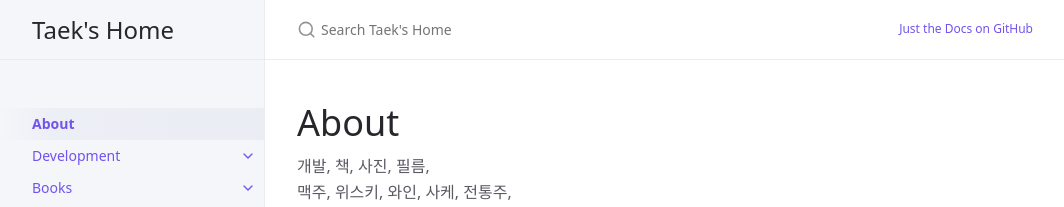
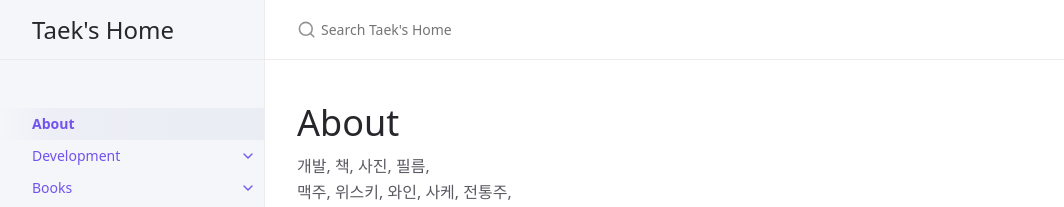
Before and after one commit to SEONGTAEK01/SEONGTAEK01.github.io, a Jekyll site: the page built from index.md, in a window 1280 px wide. Shown: the top 207 px of the page, without its empty margins (107-1171 px from the left). Built offline with Jekyll 4.4.1, drawn with Linux system fonts in a browser that asks for light colours; part of the change alters nothing that is shown.

```diff
--- a/_config.yml
+++ b/_config.yml
@@ -52,12 +52,12 @@ search:
 heading_anchors: true
 
 # Aux links for the upper right navigation
-aux_links:
-  "Just the Docs on GitHub":
-    - "//github.com/pmarsceill/just-the-docs"
+#aux_links:
+#  "Just the Docs on GitHub":
+#    - "//github.com/pmarsceill/just-the-docs"
 
 # Makes Aux links open in a new tab. Default is false
-aux_links_new_tab: false
+#aux_links_new_tab: false
 
 # Sort order for navigation links
 # nav_sort: case_insensitive # default, equivalent to nil
```
